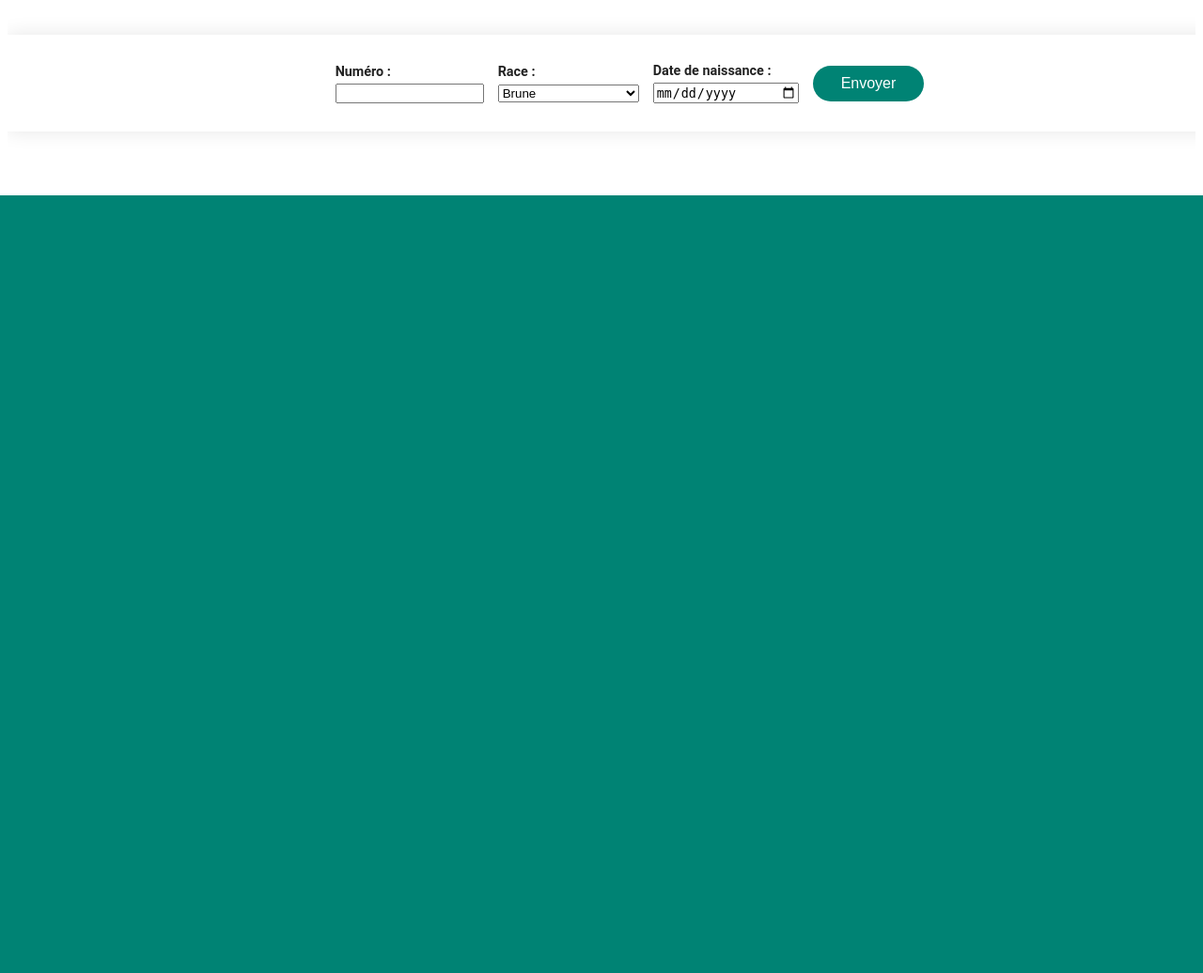
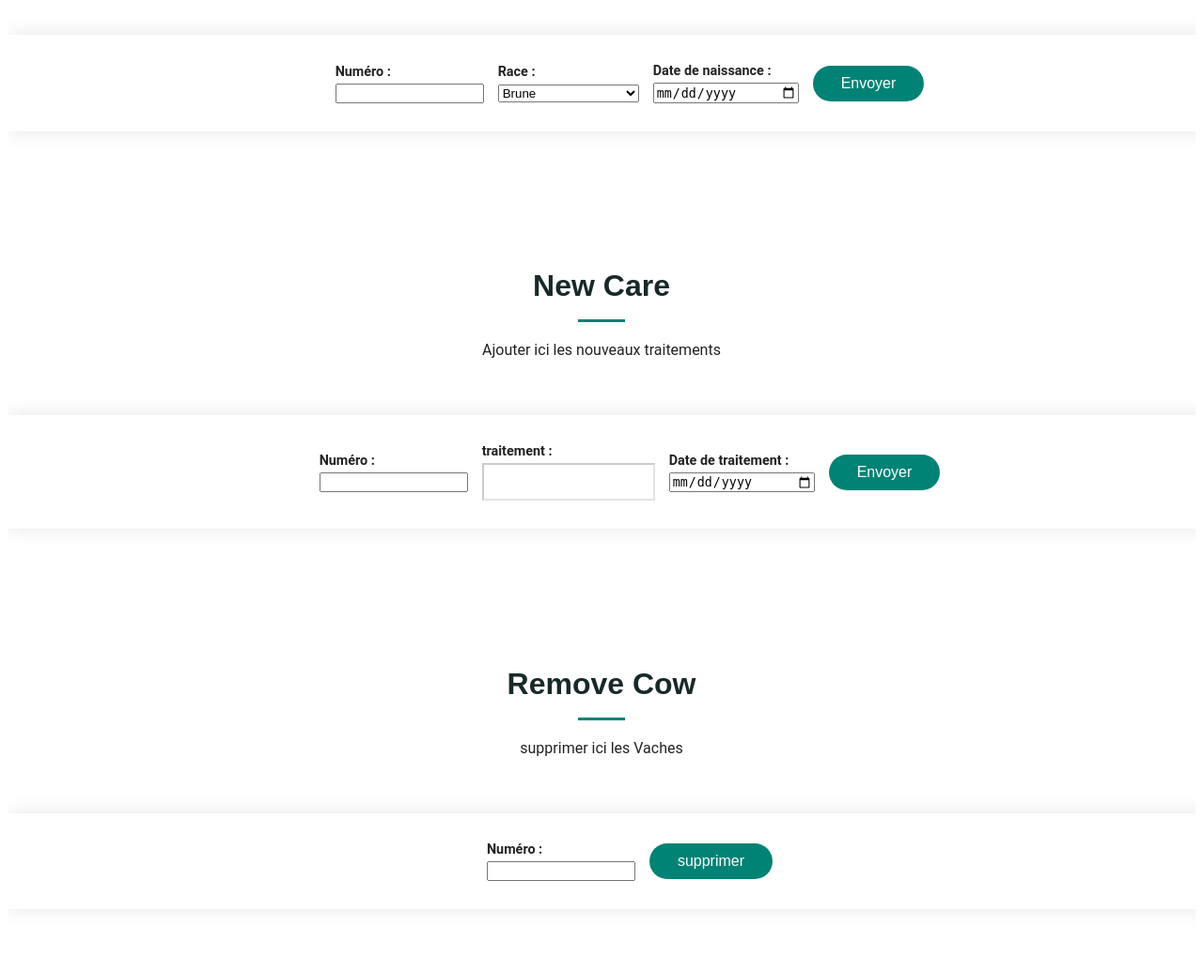
Before and after one commit to loann-des/BioFarm-Monitor, a Flask app: page / in a window 1280 px wide. Shown: the part 941-1977 px from the top of the page at 94% size. Before the commit the page ends 1149 px from the top, so only its background shows below. Run offline with Flask 3, Linux system fonts and the light colour scheme; some libraries are stand-ins or nearby versions.

Commit message:
fomulaire fonctionnel

```diff
--- a/web_app/fonction.py
+++ b/web_app/fonction.py
@@ -1,3 +1,4 @@
+from datetime import date
 import os
 from typing import List
 from config import config as c
--- a/web_app/templates/base.html
+++ b/web_app/templates/base.html
@@ -47,10 +47,10 @@
             <nav id="navmenu" class="navmenu">
               <ul>
                 <li><a href="/#hero" class="active">Accueil<br></a></li>
+                <li><a href="/#New_Cow">nouvelles Vaches</a></li>
+                <li><a href="/#Care">traitement</a></li>
+                <li><a href="/#Remove">supprimer Vaches</a></li>
                 <!--
-                <li><a href="/#about">À propos</a></li>
-                <li><a href="/#services">Projets</a></li>
-                <li><a href="/#team">Équipe</a></li>
                 <li><a href="/blog">Articles</a></li>
                 <li><a href="/#contact">Contact</a></li>
                 -->
--- a/web_app/templates/upload.html
+++ b/web_app/templates/upload.html
@@ -1,16 +1,37 @@
 {% extends 'base.html' %}
 {% block title %}
-  upload-Article
+  upload
 {% endblock %}
 {% block body_class %}
   "index-page"
 {% endblock %}
 {% block content %}
+{% if anchor %}
+<script>
+  window.location.hash = "{{ anchor }}";
+</script>
+{% endif %}
   <section class="hero section accent-background">
     <div class="container position-relative">
       <div class="row gy-5 justify-content-between">
         <div class="col-lg-6 order-2 order-lg-1 d-flex flex-column justify-content-center">
-          <h2><span class="accent">Upload-Page</span></h2>
+          <h2><span class="accent">Update-Page</span></h2>
+
+              {% if success_message %}
+              <h2><span class="accent">
+                <div class="alert alert-success" role="alert">
+                  {{ success_message }}
+                </div>
+                </span></h2>
+              {% endif %}
+              {% if error_message %}
+              <h2><span class="accent">
+                <div class="alert alert-danger" role="alert">
+                  {{ error_message }}
+                </div>
+                </span></h2>
+              {% endif %}
+
         </div>
         <div class="col-lg-5 order-1 order-lg-2">
           <img src="{{ url_for('static', filename='images/logo2.png') }}" class="img-fluid" alt="" />
@@ -19,9 +40,26 @@
     </div>
   </section>
 
-<section class="contact section">
+<!-- New Cow Section -->
+<section id="New_Cow" class="contact section">
   <div class="container section-title">
     <h2>New Cow</h2>
+
+    {% if success_message_New_Cow %}
+    <h2>
+      <div class="alert alert-success" role="alert">
+        {{ success_message }}
+      </div>
+    </h2>
+    {% endif %}
+    {% if error_message_New_Cow %}
+    <h2>
+      <div class="alert alert-danger" role="alert">
+        {{ error_message }}
+      </div>
+    </h2>
+    {% endif %}
+
     <p>Ajouter ici les nouvelles Vaches</p>
   </div>
 
@@ -57,10 +95,113 @@
 
           </div>
         </form>
+
       </div>
     </div>
   </div>
 </section>
+<!-- End New Cow Section -->
+
+<!-- New Care Section -->
+<section id="Care" class="contact section">
+  <div class="container section-title">
+    <h2>New Care</h2>
+    {% if success_message_New_Care %}
+    <h2>
+      <div class="alert alert-success" role="alert">
+        {{ success_message }}
+      </div>
+    </h2>
+    {% endif %}
+    {% if error_message_New_Care %}
+    <h2>
+      <div class="alert alert-danger" role="alert">
+        {{ error_message }}
+      </div>
+    </h2>
+    {% endif %}
+    <p>Ajouter ici les nouveaux traitements</p>
+  </div>
+
+  <div class="container">
+    <div class="row justify-content-center">
+      <div class="col-lg-8">
+        <form action="{{ url_for('update_care') }}" method="POST" enctype="multipart/form-data" class="php-email-form">
+          <div class="row gy-4">
+
+            <div class="col-md-6">
+              <label for="id" class="form-label">Numéro :</label>
+              <input type="number" name="id" id="id" class="form-control" required>
+            </div>
+
+            <div class="col-md-6">
+              <label for="care_medic" class="form-label">traitement :</label>
+                <input type="text" name="care_medic" class="form-control" id="care_medic" required="">
+              </select>
+            </div>
+
+            <div class="col-md-6">
+              <label for="care_date" class="form-label">Date de traitement :</label>
+              <input type="date" name="care_date" id="care_date" class="form-control" required>
+            </div>
+
+            <div class="col-md-12 text-center">
+              <button type="submit" class="btn btn-primary">Envoyer</button>
+            </div>
+
+          </div>
+        </form>
+
+      </div>
+    </div>
+  </div>
+</section>
+<!-- End New Care Section -->
+
+<!-- Remove cow Section -->
+<section id="Remove" class="contact section">
+  <div class="container section-title">
+    <h2>Remove Cow</h2>
+    {% if success_message_Remove %}
+    <h2>
+      <div class="alert alert-success" role="alert">
+        {{ success_message }}
+      </div>
+    </h2>
+    {% endif %}
+    {% if error_message_Remove %}
+    <h2>
+      <div class="alert alert-danger" role="alert">
+        {{ error_message }}
+      </div>
+    </h2>
+    {% endif %}
+    <p>supprimer ici les Vaches</p>
+  </div>
+
+  <div class="container">
+    <div class="row justify-content-center">
+      <div class="col-lg-8">
+        <form action="{{ url_for('remove_cow') }}" method="POST" enctype="multipart/form-data" class="php-email-form">
+          <div class="row gy-4">
+
+            <div class="col-md-6">
+              <label for="id" class="form-label">Numéro :</label>
+              <input type="number" name="id" id="id" class="form-control" required>
+            </div>
+
+            <div class="col-md-12 text-center">
+              <button type="submit" class="btn btn-primary">supprimer</button>
+            </div>
+
+          </div>
+        </form>
+
+      </div>
+    </div>
+  </div>
+</section>
+<!-- End Remove cow Section -->
 
 {% endblock %}
 
--- a/web_app/views.py
+++ b/web_app/views.py
@@ -1,12 +1,9 @@
 from datetime import datetime
-from flask import Flask, render_template, request, redirect, url_for
-from flask_mail import Mail, Message
+from flask import Flask, render_template, request
 import logging as lg
 
 app = Flask(__name__)
 app.config.from_object("config.config")
-
-mail = Mail(app)
 
 @app.route("/" ,  methods=["GET"])
 def index():
@@ -19,23 +16,64 @@ def index():
 @app.route("/upload_cow", methods=["POST"])
 def upload_cow() :
     from .models import upload_cow as upd
-    from .models import Race
     try:
         # Récupération des données du formulaire
         id = int(request.form["id"])
-        race_str = request.form["race"]
-        date_str = request.form["date_naissance"]
-
-        # Conversion des champs
-        race = Race[race_str]  # Ex: "Brune" -> Race.Brune
-        date_naissance = datetime.strptime(date_str, "%Y-%m-%d").date()
 
         lg.info(f"Adding new cow {id}...")
 
-        upd(id=id, race=race, date_naissance=date_naissance, traitement=None)
+        upd(id=id, traitement=None)
 
-        return redirect(url_for("index"))
+        success_message = "La vache a été ajoutée avec succès !"
+        return render_template("upload.html", success_message=success_message , success_message_New_Cow=success_message, anchor="New_Cow")
 
     except Exception as e:
         lg.error(f"Erreur pendant l’upload : {e}")
-        return f"Erreur : {str(e)}", 500
+        error_message = f"Erreur : {str(e)}"
+        return render_template("upload.html", error_message=error_message, error_message_New_Cow=error_message, anchor="New_Cow")
+
+@app.route("/update_care", methods=["POST"])
+def update_care() :
+    from .models import update_care as upc
+    try:
+        # Récupération des données du formulaire
+        id = int(request.form["id"])
+        care_medic = request.form["care_medic"]
+        care_date_str = request.form["care_date"]
+        care_info = request.form["care_info"]
+
+        # Conversion des champs
+        care = (care_medic,
+                datetime.strptime(care_date_str, "%Y-%m-%d").date()
+                )
+
+        lg.info(f"update care{id}...")
+
+        remain_care = upc(id=id, care=care)
+
+        success_message = f"il reste : {remain_care} traitement autoriser en bio pour {id}."
+        return render_template("upload.html", success_message=success_message, success_message_New_Care=success_message, anchor="Care")
+
+    except Exception as e:
+        lg.error(f"Erreur pendant l’upload : {e}")
+        error_message = f"Erreur : {str(e)}"
+        return render_template("upload.html", error_message=error_message,  error_message_New_Care=error_message, anchor="Care")
+
+@app.route("/remove_cow", methods=["POST"])
+def remove_cow() :
+    from .models import remove_cow as rmc
+    try:
+        # Récupération des données du formulaire
+        id = int(request.form["id"])
+
+        lg.info(f"supresion de {id}...")
+
+        rmc(id=id)
+
+        success_message = f"{id} a été supprimée."
+        return render_template("upload.html", success_message=success_message, success_message_Remove=success_message,anchor="Remove" )
+
+    except Exception as e:
+        lg.error(f"Erreur pendant l’upload : {e}")
+        error_message = f"Erreur : {str(e)}"
+        return render_template("upload.html", error_message=error_message, error_message_Remove=error_message, anchor="Remove")
```
Also changed, not shown: web_app/models.py (+37 -20 lines), app.db.
